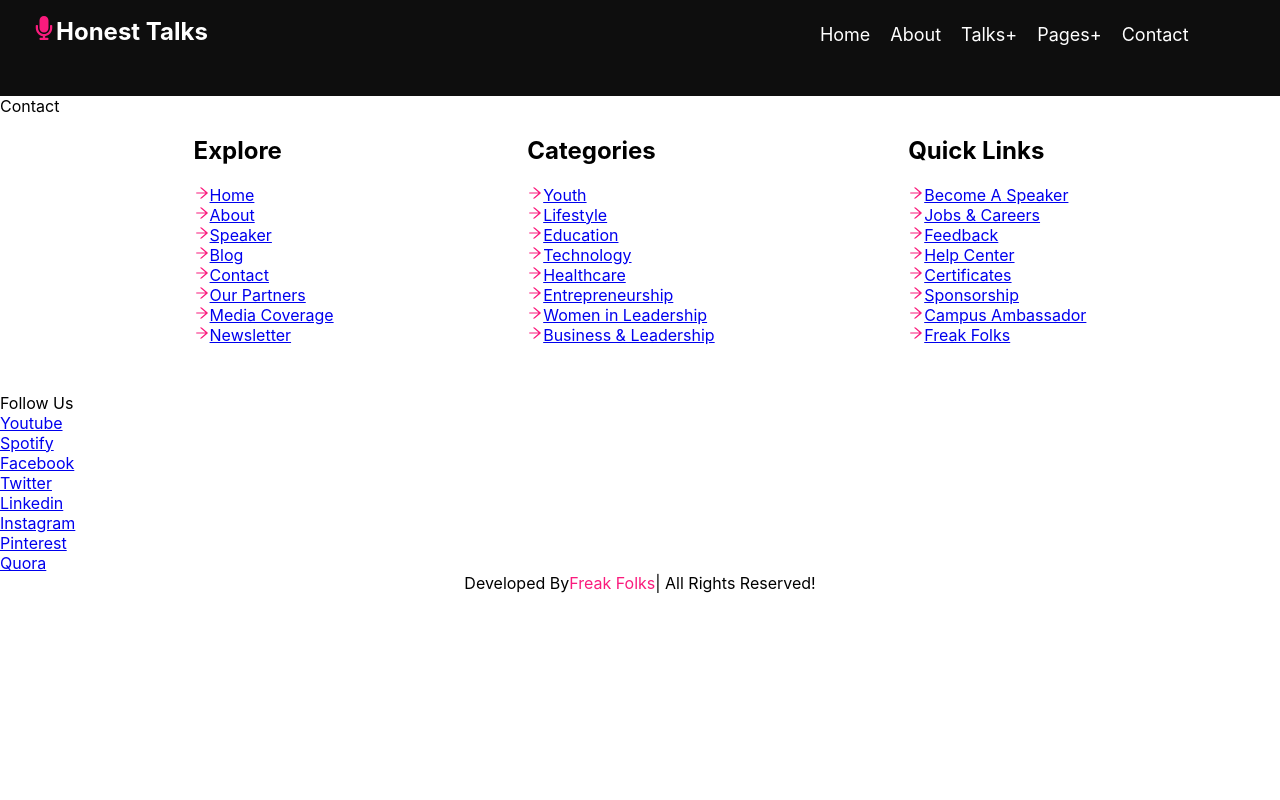
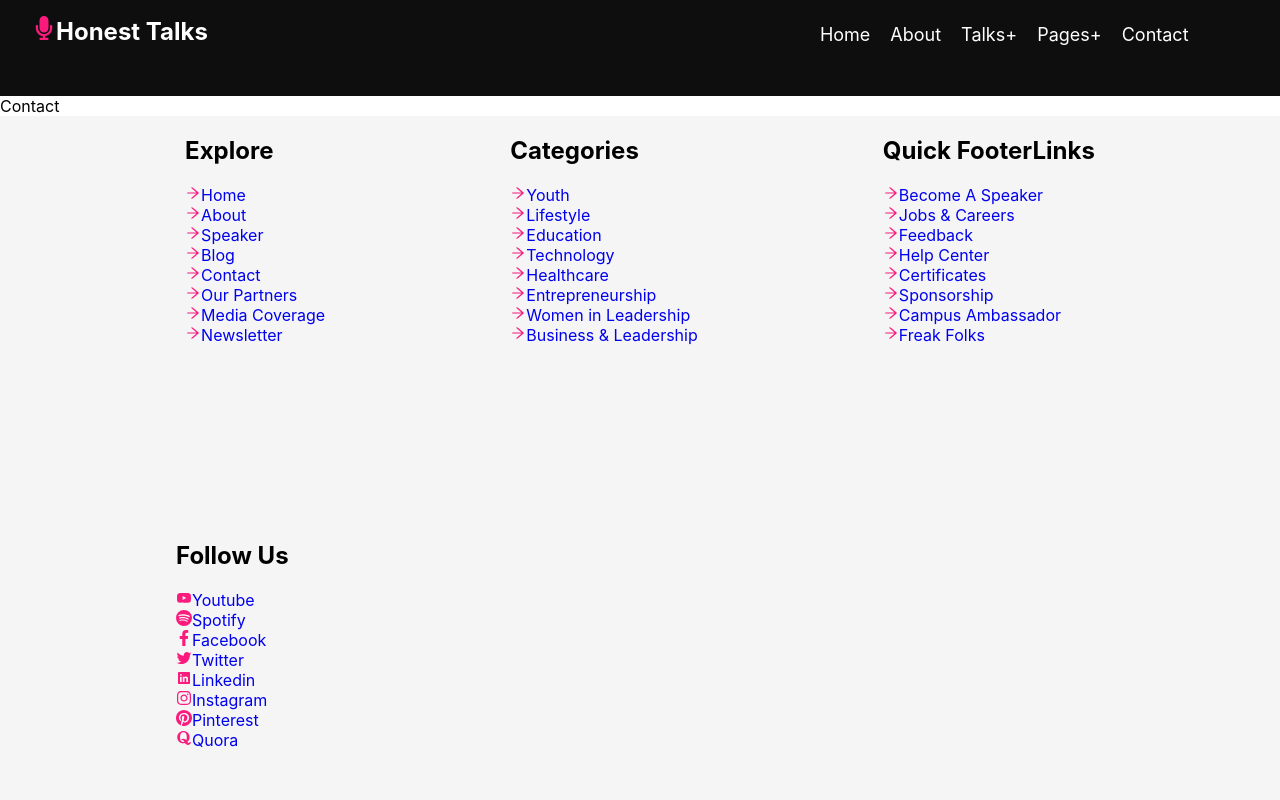
Before and after one commit to freakfolks/freakfolks.github.io, a React (Create React App) app: page /contact in a window 1280 px wide. Shown: the top 800 px of the page. Built offline with nearby package versions, Linux system fonts and the light colour scheme; the HTML template or start-up script is replaced by a standard one.

Commit message:
added react-icons

```diff
--- a/src/Component/Footer.jsx
+++ b/src/Component/Footer.jsx
@@ -1,7 +1,12 @@
 import React from "react";
 import { Link } from "react-router-dom";
 import styled from "styled-components";
-import { AiOutlineArrowRight } from "react-icons/ai";
+import { AiOutlineArrowRight, AiFillYoutube } from "react-icons/ai";
+import { BsSpotify } from "react-icons/bs";
+import { FaFacebookF, FaInstagram, FaQuora } from "react-icons/fa";
+import { IoLogoTwitter, IoLogoLinkedin } from "react-icons/io";
+import { BsPinterest } from "react-icons/bs";
+
 
 const Explore = styled.div`
   display: flex;
@@ -11,7 +16,8 @@ const Explore = styled.div`
 const Page = styled.div`
   display: flex;
   flex-direction: column;
-  margin-top: 3rem;
+  padding: 11rem;
+  margin: 0;
 `;
 const Section = styled.div`
   display: flex;
@@ -20,6 +26,13 @@ const Section = styled.div`
   justify-content: center;
   justify-content: space-evenly;
 `;
+const Container = styled.div`
+  background-color: #f5f5f5;
+`;
+const FooterLink = styled(Link)`
+  text-decoration: none;
+`;
+
 const EndPage = styled.div`
   height: 10vh;
   display: flex;
@@ -28,130 +41,130 @@ const EndPage = styled.div`
 
 const Footer = () => {
   return (
-    <div>
+    <Container>
       <Section>
         <Explore>
           <h2>Explore</h2>
-          <Link to="./">
+          <FooterLink to="./">
             <AiOutlineArrowRight style={{ color: "#Fa1b7d" }} />
             Home
-          </Link>
-          <Link>
+          </FooterLink>
+          <FooterLink>
             <AiOutlineArrowRight style={{ color: "#Fa1b7d" }} />
             About
-          </Link>
-          <Link>
+          </FooterLink>
+          <FooterLink>
             <AiOutlineArrowRight style={{ color: "#Fa1b7d" }} />
             Speaker
-          </Link>
-          <Link>
+          </FooterLink>
+          <FooterLink>
             <AiOutlineArrowRight style={{ color: "#Fa1b7d" }} />
             Blog
-          </Link>
-          <Link>
+          </FooterLink>
+          <FooterLink>
             <AiOutlineArrowRight style={{ color: "#Fa1b7d" }} />
             Contact
-          </Link>
-          <Link>
+          </FooterLink>
+          <FooterLink>
             <AiOutlineArrowRight style={{ color: "#Fa1b7d" }} />
             Our Partners
-          </Link>
-          <Link>
+          </FooterLink>
+          <FooterLink>
             <AiOutlineArrowRight style={{ color: "#Fa1b7d" }} />
             Media Coverage
-          </Link>
-          <Link>
+          </FooterLink>
+          <FooterLink>
             <AiOutlineArrowRight style={{ color: "#Fa1b7d" }} />
             Newsletter
-          </Link>
+          </FooterLink>
         </Explore>
         <Explore>
           <h2>Categories</h2>
-          <Link to="./">
+          <FooterLink to="./">
             <AiOutlineArrowRight style={{ color: "#Fa1b7d" }} />
             Youth
-          </Link>
-          <Link>
+          </FooterLink>
+          <FooterLink>
             <AiOutlineArrowRight style={{ color: "#Fa1b7d" }} />
             Lifestyle
-          </Link>
-          <Link>
+          </FooterLink>
+          <FooterLink>
             <AiOutlineArrowRight style={{ color: "#Fa1b7d" }} />
             Education
-          </Link>
-          <Link>
+          </FooterLink>
+          <FooterLink>
             <AiOutlineArrowRight style={{ color: "#Fa1b7d" }} />
             Technology
-          </Link>
-          <Link>
+          </FooterLink>
+          <FooterLink>
             <AiOutlineArrowRight style={{ color: "#Fa1b7d" }} />
             Healthcare
-          </Link>
-          <Link>
+          </FooterLink>
+          <FooterLink>
             <AiOutlineArrowRight style={{ color: "#Fa1b7d" }} />
             Entrepreneurship
-          </Link>
-          <Link>
+          </FooterLink>
+          <FooterLink>
             <AiOutlineArrowRight style={{ color: "#Fa1b7d" }} />
             Women in Leadership
-          </Link>
-          <Link>
+          </FooterLink>
+          <FooterLink>
             <AiOutlineArrowRight style={{ color: "#Fa1b7d" }} />
             Business & Leadership
-          </Link>
+          </FooterLink>
         </Explore>
         <Explore>
-          <h2>Quick Links</h2>
-          <Link to="./">
+          <h2>Quick FooterLinks</h2>
+          <FooterLink to="./">
             <AiOutlineArrowRight style={{ color: "#Fa1b7d" }} />
             Become A Speaker
-          </Link>
-          <Link>
+          </FooterLink>
+          <FooterLink>
             <AiOutlineArrowRight style={{ color: "#Fa1b7d" }} />
             Jobs & Careers
-          </Link>
-          <Link>
+          </FooterLink>
+          <FooterLink>
             <AiOutlineArrowRight style={{ color: "#Fa1b7d" }} />
             Feedback
-          </Link>
-          <Link>
+          </FooterLink>
+          <FooterLink>
             <AiOutlineArrowRight style={{ color: "#Fa1b7d" }} />
             Help Center
-          </Link>
-          <Link>
+          </FooterLink>
+          <FooterLink>
             <AiOutlineArrowRight style={{ color: "#Fa1b7d" }} />
             Certificates
-          </Link>
-          <Link>
+          </FooterLink>
+          <FooterLink>
             <AiOutlineArrowRight style={{ color: "#Fa1b7d" }} />
             Sponsorship
-          </Link>
-          <Link>
+          </FooterLink>
+          <FooterLink>
             <AiOutlineArrowRight style={{ color: "#Fa1b7d" }} />
             Campus Ambassador
-          </Link>
-          <Link>
+          </FooterLink>
+          <FooterLink>
             <AiOutlineArrowRight style={{ color: "#Fa1b7d" }} />
             Freak Folks
-          </Link>
+          </FooterLink>
         </Explore>
       </Section>
       <Page>
-        <div>Follow Us</div>
-        <Link>Youtube</Link>
-        <Link>Spotify</Link>
-        <Link>Facebook</Link>
-        <Link>Twitter</Link>
-        <Link>Linkedin</Link>
-        <Link>Instagram</Link>
-        <Link>Pinterest</Link>
-        <Link>Quora</Link>
+        <h2>Follow Us</h2>
+        <div><AiFillYoutube style={{ color: "#Fa1b7d" }}/><FooterLink>Youtube</FooterLink></div>
+        <div><BsSpotify style={{ color: "#Fa1b7d" }}/><FooterLink>Spotify</FooterLink></div>
+        <div><FaFacebookF style={{ color: "#Fa1b7d" }}/><FooterLink>Facebook</FooterLink></div>
+        <div><IoLogoTwitter style={{ color: "#Fa1b7d" }} /><FooterLink>Twitter</FooterLink></div>
+        <div><IoLogoLinkedin style={{ color: "#Fa1b7d" }} /><FooterLink>Linkedin</FooterLink></div>
+        <div><FaInstagram style={{ color: "#Fa1b7d" }}/><FooterLink>Instagram</FooterLink></div>
+        <div><BsPinterest style={{ color: "#Fa1b7d" }}/><FooterLink>Pinterest</FooterLink></div>
+        <div><FaQuora style={{ color: "#Fa1b7d" }}/><FooterLink>Quora</FooterLink></div>
       </Page>
       <EndPage>
         Developed By <span style={{ color: "#Fa1b7d" }}>Freak Folks</span> | All
         Rights Reserved!
       </EndPage>
-    </div>
+    </Container>
   );
 };
 
```
